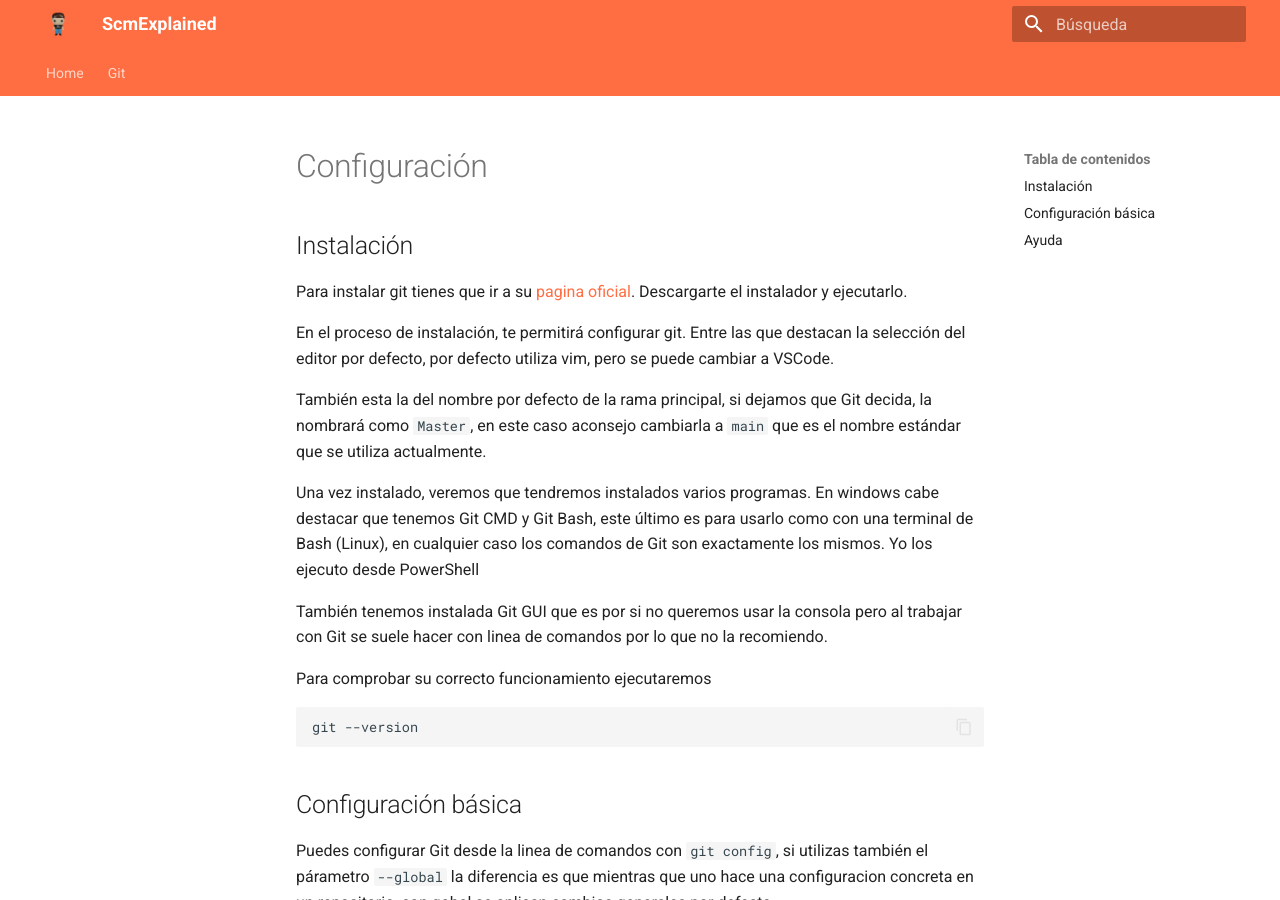
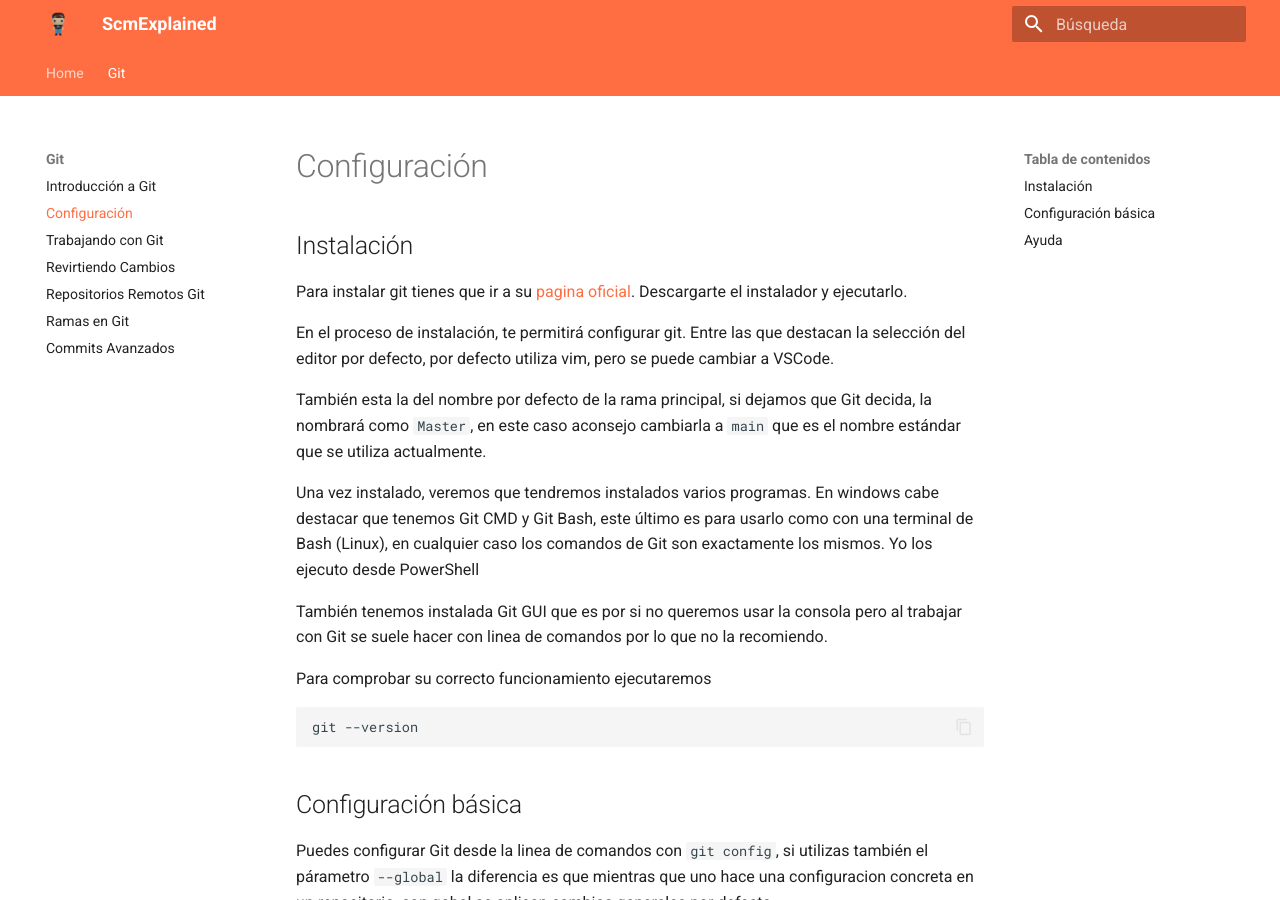
Before and after one commit to HugoAlvarezAjenjo/ScmExplained, an MkDocs documentation site: the page built from docs/git/Configuracion de Git.md, in a window 1280 px wide and 900 px high. Built offline with MkDocs 1.6.1 and Material for MkDocs 9.7.7, drawn with Linux system fonts in a browser that asks for light colours; some of the changed lines change nothing that is shown.

Commit message:
Solve Page reference

```diff
--- a/mkdocs.yml
+++ b/mkdocs.yml
@@ -20,7 +20,7 @@ nav:
   - Home: index.md
   - Git:
     - git/Git.md
-    - git/Introduccion a Git.md
+    - git/Configuracion de Git.md
     - git/Comandos Basicos de Git.md
     - git/Revirtiendo Cambios Git.md
     - git/Repositorios Remotos Git.md
```
